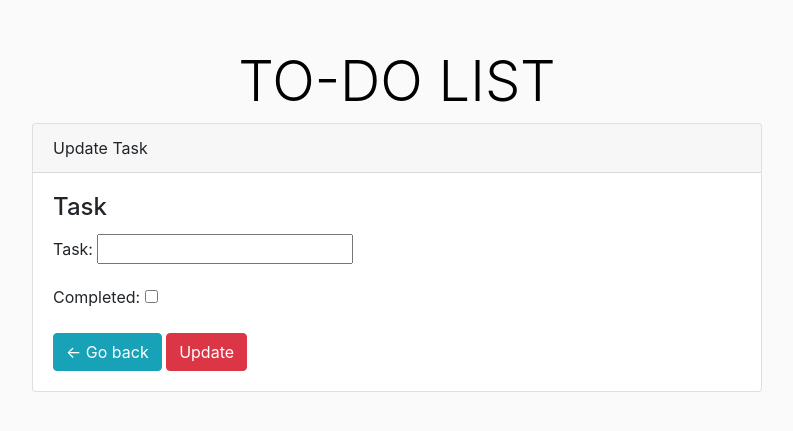
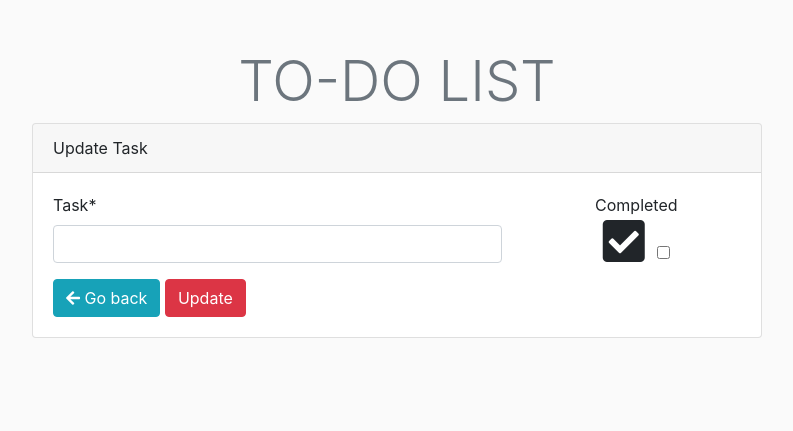
Before and after one commit to KaraMartin/Homework4, a Django app: page /todo/add in a window 1280 px wide. Shown: the top 431 px of the page, without its empty margins (243-1036 px from the left). Run offline with Django 3.2, Linux system fonts and the light colour scheme; some libraries are stand-ins or nearby versions.

Commit message:
Timezone fixed, Correctly grayed out, Update button tweaks

```diff
--- a/djangoProject/settings.py
+++ b/djangoProject/settings.py
@@ -112,7 +112,7 @@ AUTH_PASSWORD_VALIDATORS = [
 
 LANGUAGE_CODE = 'en-us'
 
-TIME_ZONE = 'UTC'
+TIME_ZONE = 'America/New_York'
 
 USE_I18N = True
 
--- a/static/css/todo.css
+++ b/static/css/todo.css
@@ -1,7 +1,3 @@
-li {
-    color: blue;
-}
-
 h1 {
     color: black;
     text-align: center;
--- a/templates/todo/base.html
+++ b/templates/todo/base.html
@@ -6,7 +6,7 @@
         <meta charset="UTF-8">
         <meta name="viewport" content="width=device-width, initial-scale=1.0">
         <link rel='stylesheet' href='https://stackpath.bootstrapcdn.com/bootstrap/4.5.2/css/bootstrap.min.css' integrity='sha384-JcKb8q3iqJ61gNV9KGb8thSsNjpSL0n8PARn9HuZOnIxN0hoP+VmmDGMN5t9UJ0Z' crossorigin='anonymous'>
-
+        <link rel="stylesheet" href="https://cdnjs.cloudflare.com/ajax/libs/font-awesome/5.15.1/css/all.min.css" integrity="sha512-+4zCK9k+qNFUR5X+cKL9EIR+ZOhtIloNl9GIKS57V1MyNsYpYcUrUeQc9vNfzsWfV28IaLL3i96P9sdNyeRssA==" crossorigin="anonymous" />
         <link rel="stylesheet" href="/static/css/todo.css">
         {% block title %}
         {% endblock %}
@@ -15,7 +15,7 @@
         <div class="container mt-5 container-fluid">
             <div class="row justify-content-center">
                 <div class="col-lg-4 align-center">
-                    <h1 class="display-4">TO-DO LIST</h1>
+                    <h1 class="display-4 text-secondary">TO-DO LIST</h1>
                 </div>
             </div>
 
--- a/templates/todo/index.html
+++ b/templates/todo/index.html
@@ -21,8 +21,8 @@
         <div class="row task-box border {% if task.completed %}greyed-out{% endif %} align-center">
             <div class="col-md-8 col-sm-12 justify-content-start">
 
-                <div class="font-weight-bold {% if task.completed %}strikethrough{% endif %}">{{ task }}</div>
-                <div class="datetime {% if task.completed %}strikethrough{% endif %}">Created at: {{ task.created_at }}</div>
+                <div class="font-weight-bold {% if task.completed %}text-muted strikethrough{% endif %}">{{ task }}</div>
+                <div class="datetime {% if task.completed %}text-muted strikethrough{% endif %}">Created at: {{ task.created_at }}</div>
             </div>
 
             <div class="small-screen-buffer"></div>
--- a/templates/todo/update.html
+++ b/templates/todo/update.html
@@ -1,4 +1,5 @@
 {% extends 'todo/base.html' %}
+{% load crispy_forms_tags %}
 
 {% block title %}
     <title>Update</title>
@@ -12,19 +13,30 @@
                     Update Task
                 </div>
                 <div class="card-body">
-                    <div class="row">
-                        <div class="col">
-                            <h4 class="card-title">Task</h4>
-                            <form action="{% url 'update'%}?id={{ taskId }}" method="post">
+                    <form action="{% url 'update'%}?id={{ taskId }}" method="post">
+                        <div class="row">
+                            <div class="col-8">
                                 {% csrf_token %}
-                                {{ form.as_p }}
-                                <input type="hidden" name="id" value="{{ taskId }}">
-                                <a href="{% url 'index' %}?id={{ task.id }}" class="btn btn-info">&#60;- Go back</a>
+                                {{ form.task|as_crispy_field }}
+                            </div>
+                            <div class="col-4">
+                                <div class="row justify-content-center">
+                                    {{ form.completed.label }}
+                                </div>
+                                <div class="row justify-content-center">
+                                    <i class="fas fa-check-square fa-3x"> {{ form.completed }} </i>
+                                    <input type="hidden" name="id" value="{{ taskId }}">
+                                </div>
+                            </div>
+                        </div>
+                        <div class="row">
+                            <div class="col">
+                                <a href="{% url 'index' %}?id={{ task.id }}" class="btn btn-info"><i class="fas fa-arrow-left"></i> Go back</a>
                                 <button class="btn btn-danger" type="submit">Update</button>
                                 <!-- <input type="submit" value="Send"> -->
-                            </form>
+                            </div>
                         </div>
-                    </div>
+                    </form>
                 </div>
             </div>
         </div>
--- a/todo/forms.py
+++ b/todo/forms.py
@@ -1,5 +1,6 @@
 from django import forms
 from todo.models import Task
+
 
 class TaskForm(forms.ModelForm):
     class Meta:
```
Also changed, not shown: todo/views.py (+7 -11 lines).
